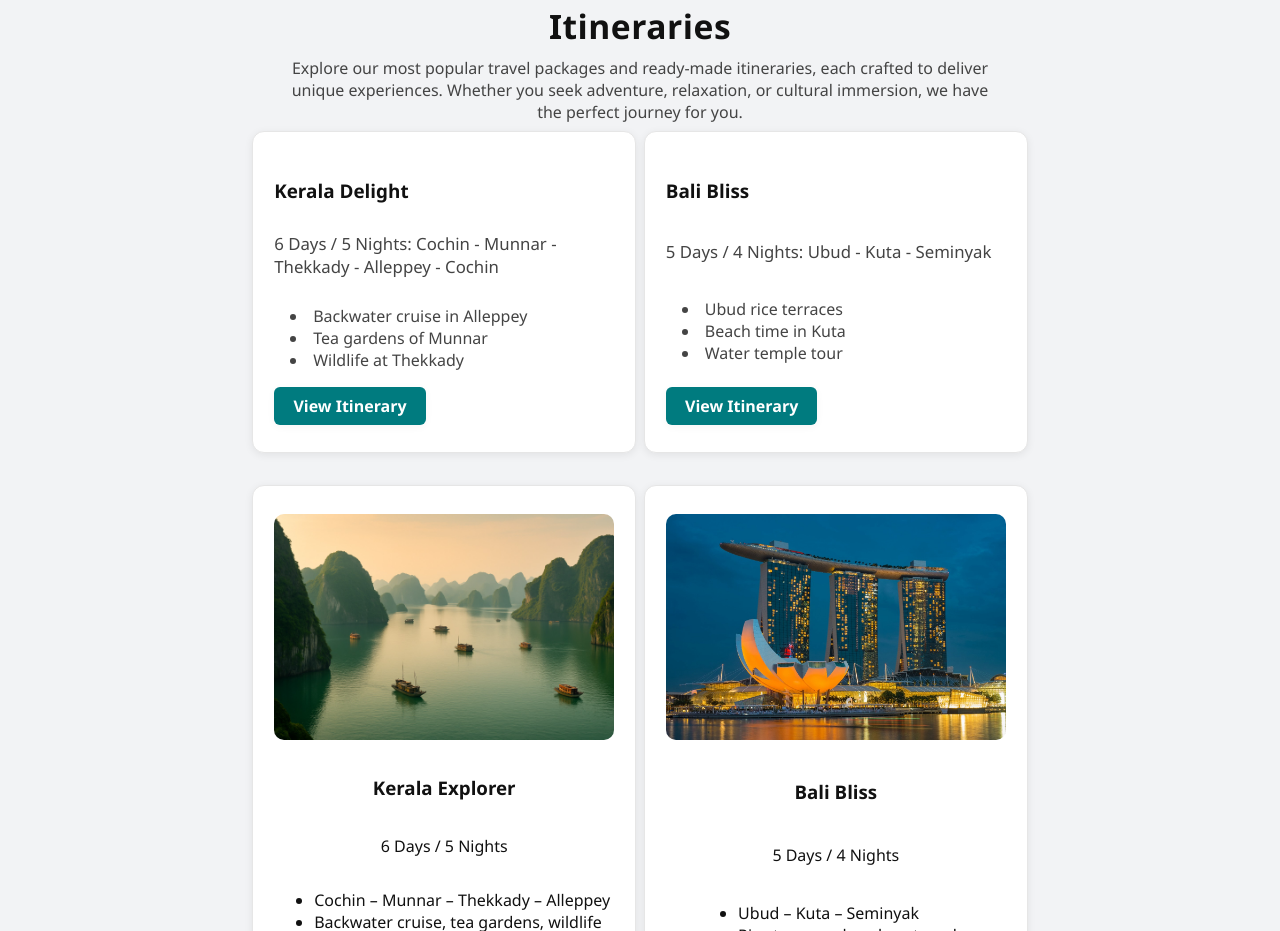
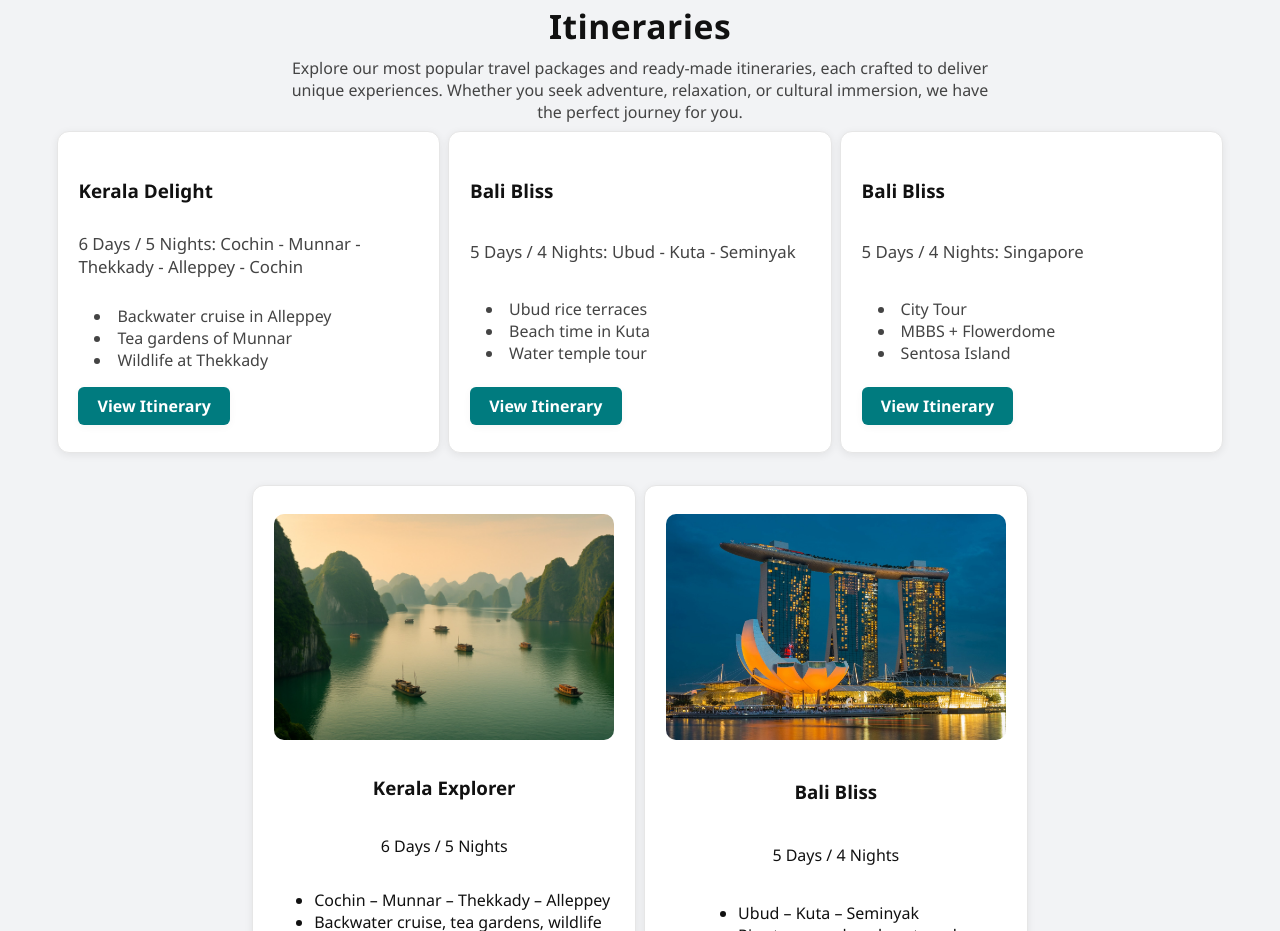
Before and after one commit to Vayavana/travel-site, a website: page index.html in a window 1280 px wide. Shown: the part 892-1823 px from the top of the page. Drawn offline with Linux system fonts and the light colour scheme.

Commit message:
Update index.html

```diff
--- a/index.html
+++ b/index.html
@@ -137,6 +137,16 @@
             <li>Ubud rice terraces</li>
             <li>Beach time in Kuta</li>
             <li>Water temple tour</li>
+          </ul>
+          <a href="#bali-itinerary" class="cta">View Itinerary</a>
+        </div>
+        <div class="package-card">
+          <h3 id="Singapore">Bali Bliss</h3>
+          <p>5 Days / 4 Nights: Singapore</p>
+          <ul>
+            <li>City Tour</li>
+            <li>MBBS + Flowerdome</li>
+            <li>Sentosa Island</li>
           </ul>
           <a href="#bali-itinerary" class="cta">View Itinerary</a>
         </div>
```
